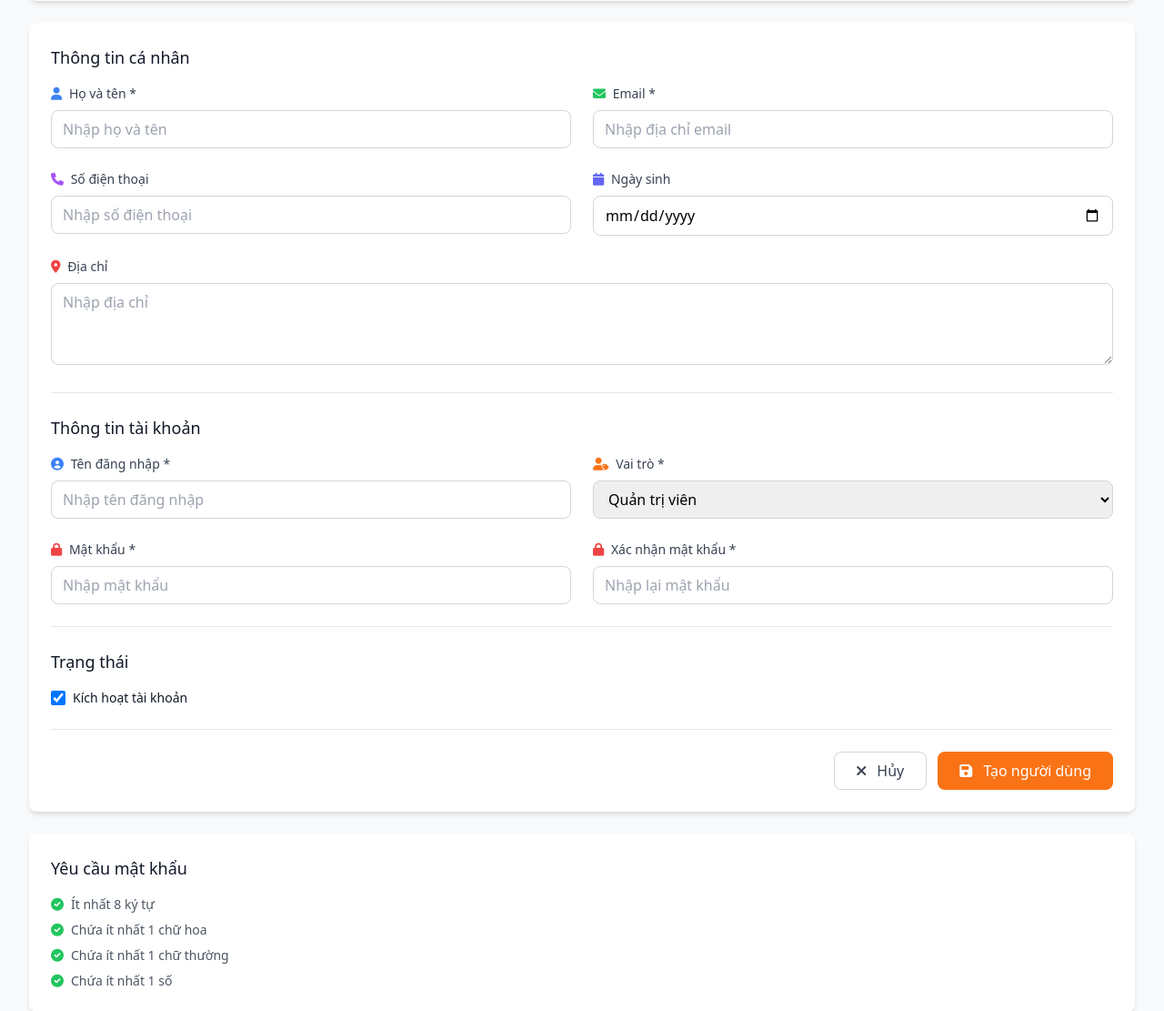
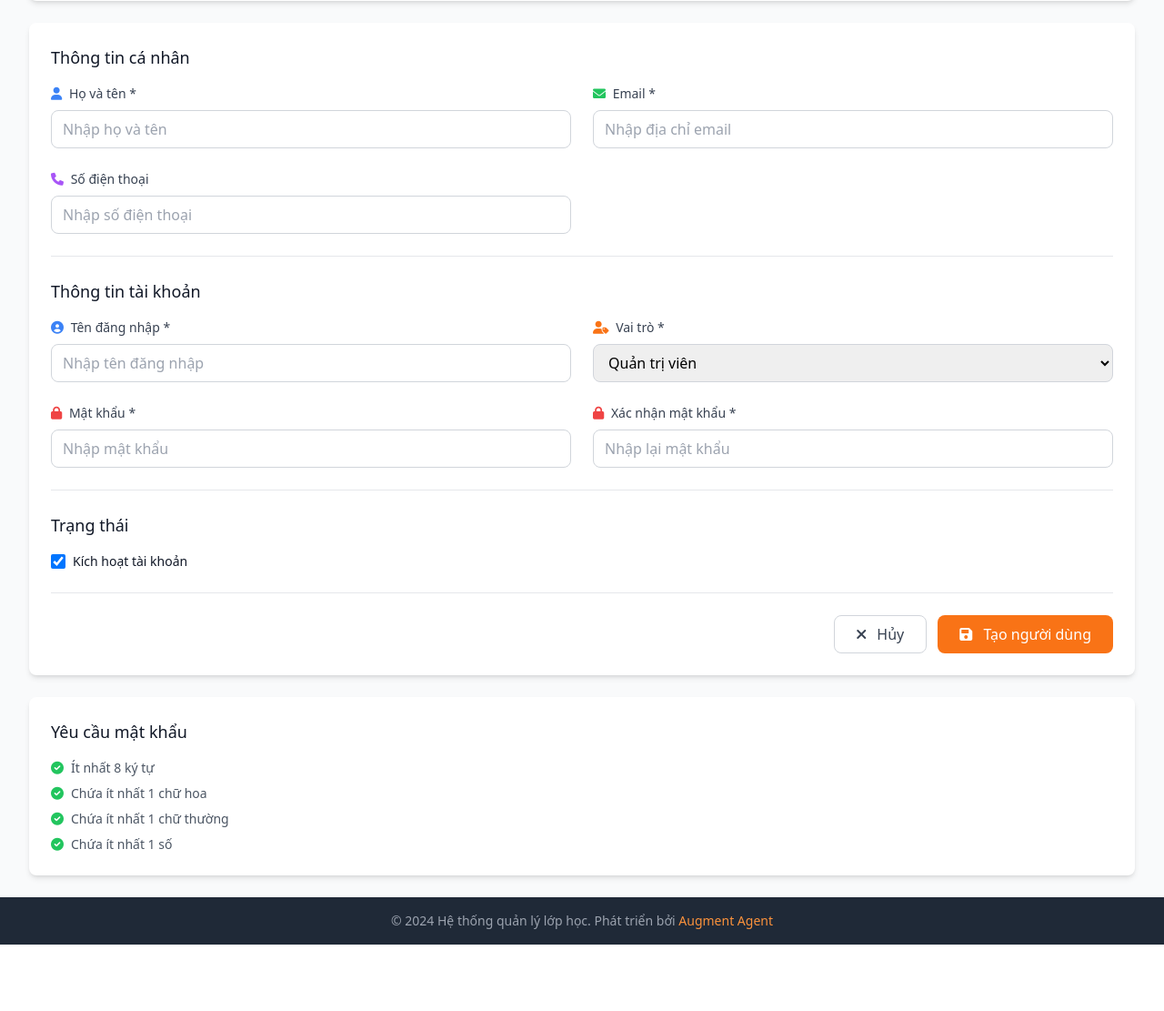
Before and after one commit to DoanTrungThanh/vietnamese-classroom-management, a Flask app: page /admin/user/create in a window 1280 px wide. Shown: the part 195-1306 px from the top of the page at 91% size. After the commit the page ends 1233 px from the top, so only its background shows below. Run offline with Flask 3, Linux system fonts and the light colour scheme; the visitor is signed in with stand-in values (Sample User, id 1); some libraries are stand-ins or nearby versions.

Commit message:
Fix user creation form - remove date_of_birth and address fields to match User model

```diff
--- a/app/forms/user_forms.py
+++ b/app/forms/user_forms.py
@@ -23,13 +23,6 @@ class CreateUserForm(FlaskForm):
     phone = StringField('Số điện thoại', validators=[
         Optional(),
         Length(max=20, message='Số điện thoại không được quá 20 ký tự')
-    ])
-
-    date_of_birth = DateField('Ngày sinh', validators=[Optional()])
-
-    address = TextAreaField('Địa chỉ', validators=[
-        Optional(),
-        Length(max=500, message='Địa chỉ không được quá 500 ký tự')
     ])
 
     role = SelectField('Vai trò', choices=[
@@ -80,13 +73,6 @@ class EditUserForm(FlaskForm):
     phone = StringField('Số điện thoại', validators=[
         Optional(),
         Length(max=20, message='Số điện thoại không được quá 20 ký tự')
-    ])
-
-    date_of_birth = DateField('Ngày sinh', validators=[Optional()])
-
-    address = TextAreaField('Địa chỉ', validators=[
-        Optional(),
-        Length(max=500, message='Địa chỉ không được quá 500 ký tự')
     ])
 
     role = SelectField('Vai trò', choices=[
--- a/app/routes/admin.py
+++ b/app/routes/admin.py
@@ -44,13 +44,10 @@ def create_user():
                 email=form.email.data,
                 full_name=form.full_name.data,
                 phone=form.phone.data,
-                date_of_birth=form.date_of_birth.data,
-                address=form.address.data,
                 role=form.role.data,
-                is_active=form.is_active.data,
-                password_hash=generate_password_hash(form.password.data),
-                created_at=datetime.utcnow()
+                is_active=form.is_active.data
             )
+            user.set_password(form.password.data)
             db.session.add(user)
             db.session.commit()
             flash(f'Tạo người dùng {user.full_name} thành công!', 'success')
@@ -74,14 +71,12 @@ def edit_user(id):
             user.email = form.email.data
             user.full_name = form.full_name.data
             user.phone = form.phone.data
-            user.date_of_birth = form.date_of_birth.data
-            user.address = form.address.data
             user.role = form.role.data
             user.is_active = form.is_active.data
 
             # Update password if provided
             if form.password.data:
-                user.password_hash = generate_password_hash(form.password.data)
+                user.set_password(form.password.data)
 
             db.session.commit()
             flash(f'Cập nhật người dùng {user.full_name} thành công!', 'success')
@@ -96,8 +91,6 @@ def edit_user(id):
         form.email.data = user.email
         form.full_name.data = user.full_name
         form.phone.data = user.phone
-        form.date_of_birth.data = getattr(user, 'date_of_birth', None)
-        form.address.data = getattr(user, 'address', '')
         form.role.data = user.role
         form.is_active.data = user.is_active
 
@@ -155,7 +148,7 @@ def user_details(id):
         'phone': user.phone or 'Chưa cập nhật',
         'role_display': role_display,
         'is_active': user.is_active,
-        'address': getattr(user, 'address', '') or 'Chưa cập nhật',
+        'phone_display': user.phone or 'Chưa cập nhật',
         'created_at': user.created_at.strftime('%d/%m/%Y %H:%M') if user.created_at else 'Không có thông tin'
     })
 
--- a/app/templates/admin/create_user_tailwind.html
+++ b/app/templates/admin/create_user_tailwind.html
@@ -64,27 +64,6 @@
                     {% endif %}
                 </div>
 
-                <div>
-                    <label class="block text-sm font-medium text-gray-700 mb-2">
-                        <i class="fas fa-calendar text-indigo-500 mr-1"></i>
-                        Ngày sinh
-                    </label>
-                    {{ form.date_of_birth(class="w-full px-3 py-2 border border-gray-300 rounded-lg focus:ring-2 focus:ring-orange-500 focus:border-orange-500") }}
-                    {% if form.date_of_birth.errors %}
-                        <p class="mt-1 text-sm text-red-600">{{ form.date_of_birth.errors[0] }}</p>
-                    {% endif %}
-                </div>
-            </div>
-
-            <div class="mt-6">
-                <label class="block text-sm font-medium text-gray-700 mb-2">
-                    <i class="fas fa-map-marker-alt text-red-500 mr-1"></i>
-                    Địa chỉ
-                </label>
-                {{ form.address(class="w-full px-3 py-2 border border-gray-300 rounded-lg focus:ring-2 focus:ring-orange-500 focus:border-orange-500", rows="3", placeholder="Nhập địa chỉ") }}
-                {% if form.address.errors %}
-                    <p class="mt-1 text-sm text-red-600">{{ form.address.errors[0] }}</p>
-                {% endif %}
             </div>
         </div>
 
```
